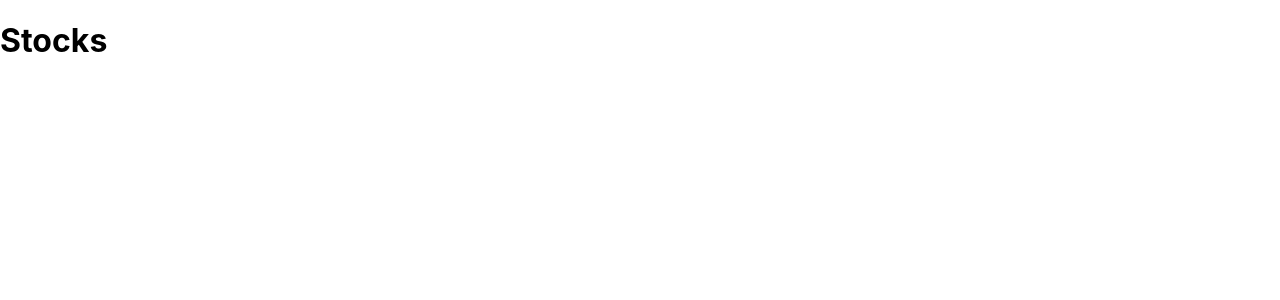
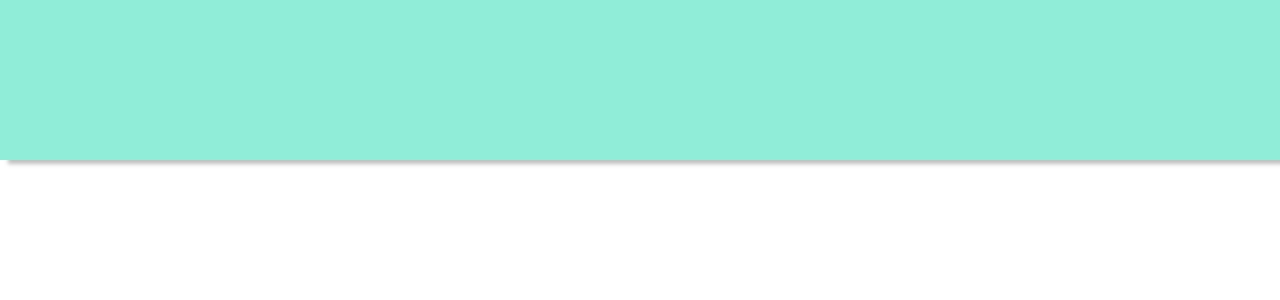
Before and after one commit to nshang3/stockapp, a React (Create React App) app: page / in a window 1280 px wide. Shown: the top 300 px of the page. Built offline with nearby package versions, Linux system fonts and the light colour scheme.

Commit message:
starting the app UI

```diff
--- a/public/index.html
+++ b/public/index.html
@@ -25,6 +25,11 @@
       Learn how to configure a non-root public URL by running `npm run build`.
     -->
     <title>React App</title>
+  <style>
+    #root {
+      height: 100%
+    }
+  </style>
   </head>
   <body>
     <noscript>You need to enable JavaScript to run this app.</noscript>
--- /dev/null
+++ b/src/App.css
@@ -0,0 +1,10 @@
+
+.Nav{
+
+    width: 100%;
+    height: 20%;
+    flex-shrink: 0;
+    background: #90EED8;
+    box-shadow: 8px 4px 4px 0px rgba(0, 0, 0, 0.25);
+
+}
--- a/src/App.js
+++ b/src/App.js
@@ -1,11 +1,17 @@
 
-//import './App.css';
+import './App.css';
 
 function App() {
   return (
-    <div className="App">
-      <h1>Stocks</h1>
+  <>
+    <div className="Nav">
+      <div className="Inner">
+        <div className="Outer">
+
+        </div>
+      </div>
     </div>
+  </>
   );
 }
 
--- a/src/index.css
+++ b/src/index.css
@@ -1,4 +1,5 @@
-body {
+html, body {
+  height: 100%;
   margin: 0;
   font-family: -apple-system, BlinkMacSystemFont, 'Segoe UI', 'Roboto', 'Oxygen',
     'Ubuntu', 'Cantarell', 'Fira Sans', 'Droid Sans', 'Helvetica Neue',
```
Also changed, not shown: src/Lot.js (+3 -4 lines).
